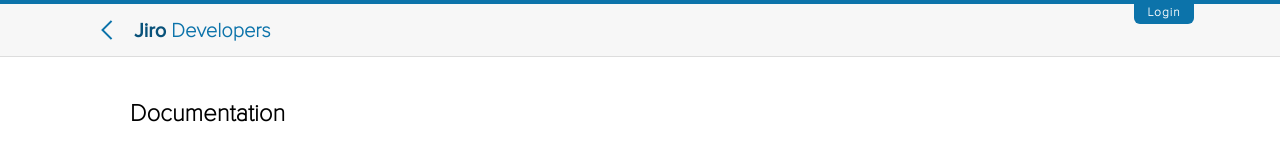
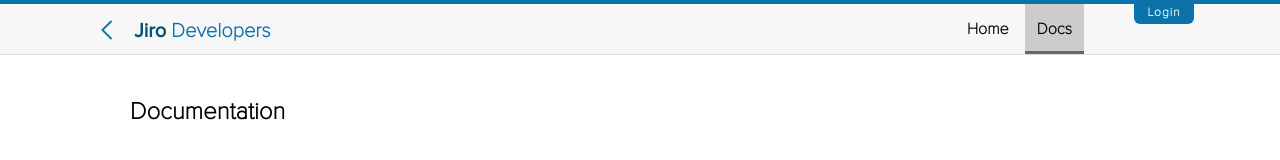
Before and after one commit to denniscallanan/jiro-developer-website, a website: page views/docs/index.html in a window 1280 px wide. Drawn offline with Linux system fonts and the light colour scheme; files that its build step writes are made by us from their sources; files whose address does not match are found by name; a web font is replaced by a local one.

Commit message:
Added navigation menu

```diff
--- a/static/css/devheader.css
+++ b/static/css/devheader.css
@@ -7,9 +7,9 @@
 #devheader {
 	width: 100%;
 	max-width: 1108px;
-	margin: 14px auto;
-	line-height: 22px;
-	height: 24px;
+	margin: 0px auto;
+	line-height: 50px;
+	height: 50px;
 }
 
 #devheader img {
@@ -40,7 +40,28 @@
 	font-size: 12px;
 	text-align: center;
 	letter-spacing: 1px;
-	transform: translateY(-18px);
+	transform: translateY(-4px);
 	border-bottom-left-radius: 6px;
 	border-bottom-right-radius: 6px;
 }
+
+#devheader > div {
+	float: right;
+	margin-right: 50px;
+}
+
+#devheader > div div {
+	display: inline-block;
+	height: 50px;
+	padding-left: 12px;
+	padding-right: 12px;
+	color: black;
+	cursor: pointer;
+	transition: background 0.3s;
+}
+
+#devheader > div .selected {
+	height: 47px;
+	border-bottom: 3px solid #666;
+	background: #ccc;
+}
--- a/views/docs/index.html
+++ b/views/docs/index.html
@@ -14,6 +14,10 @@
 			<a href="//www.jiroplay.com"><img src="static/img/back.png"></a>
 			<h1><span>Jiro</span> Developers</h1>
 			<h2> Login </h2>
+			<div>
+				<a href="/"><div> Home </div></a>
+				<div class="selected"> Docs </div>
+			</div>
 		</div>
 	</div>
 
```
